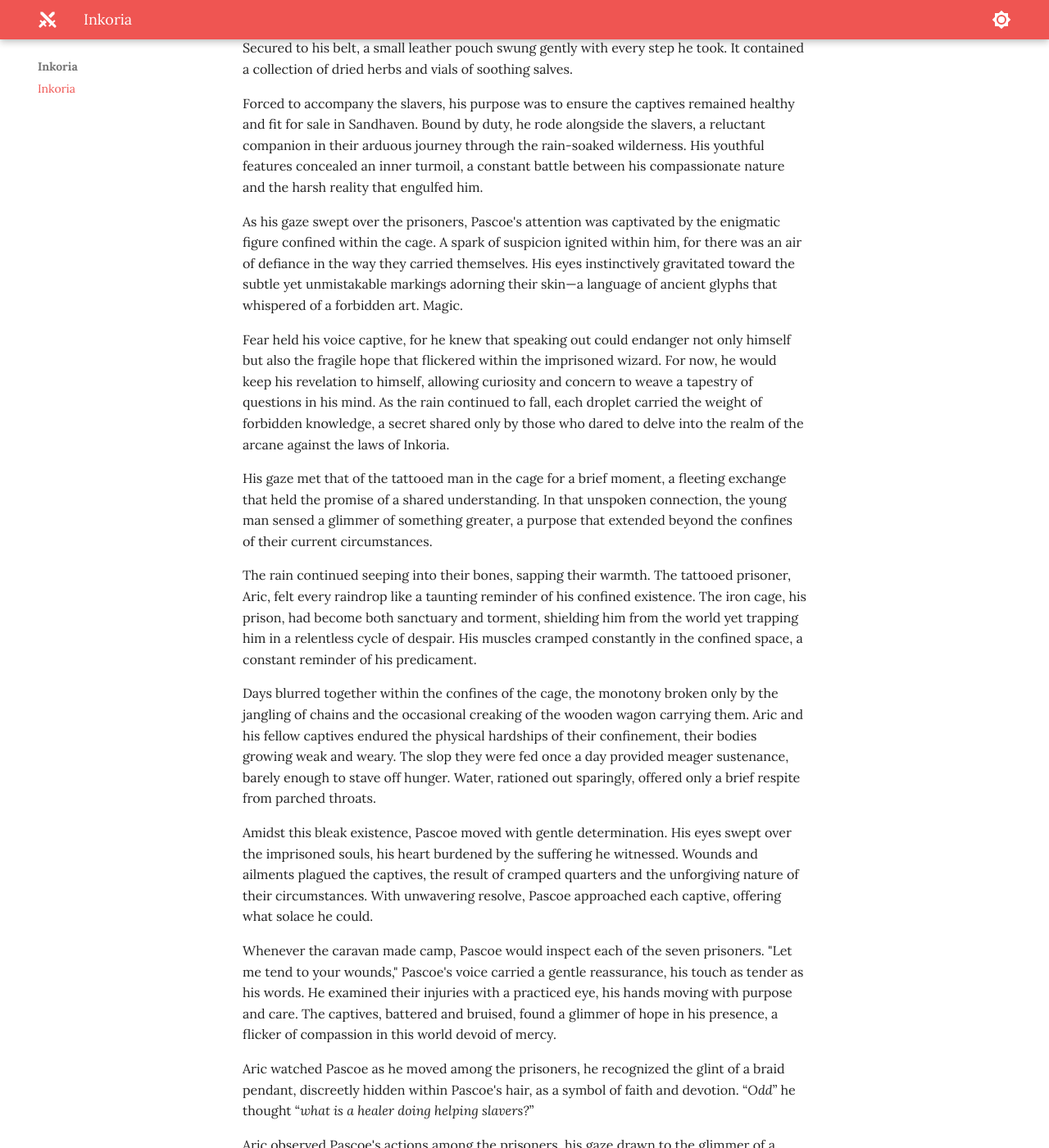
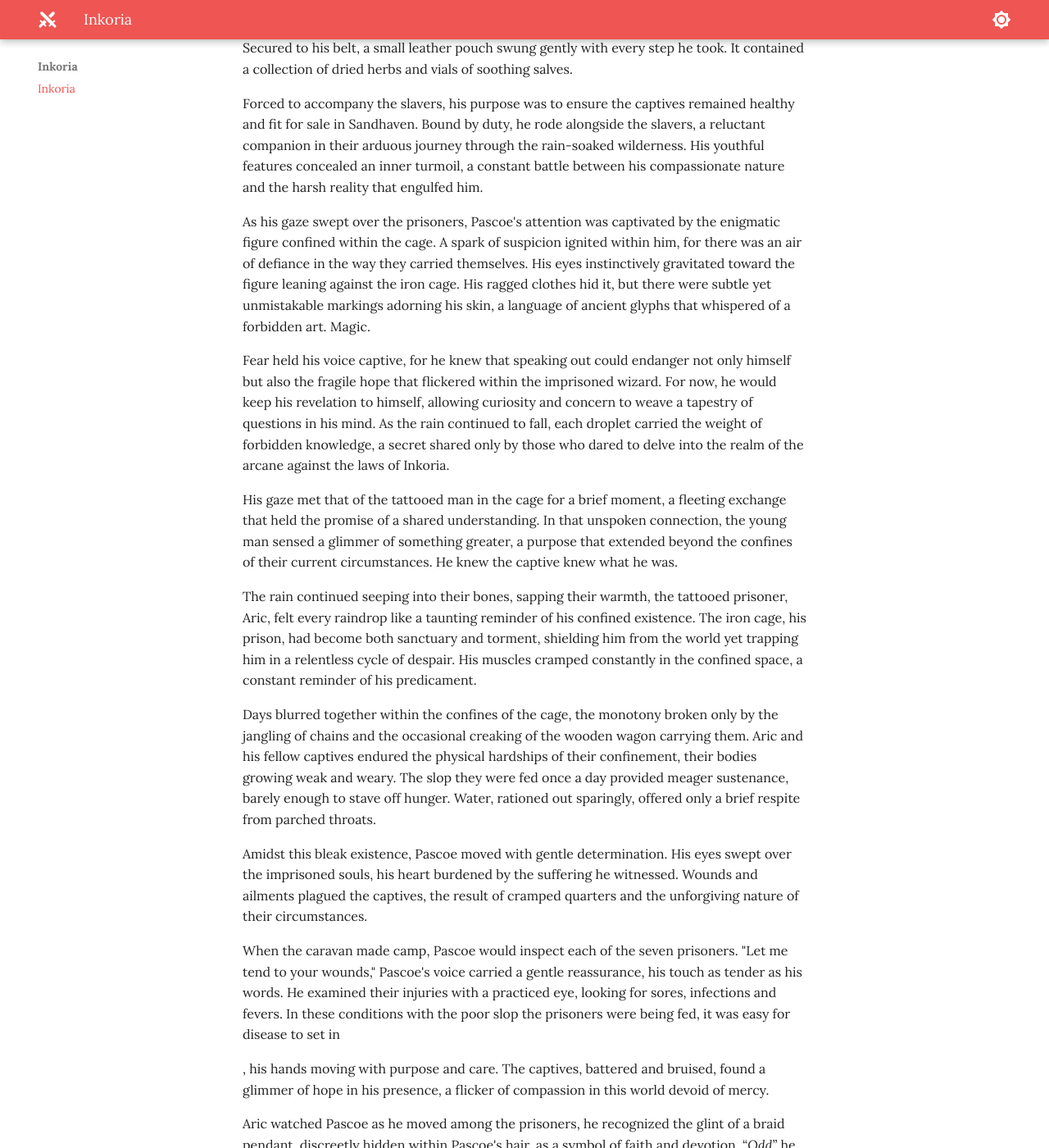
Before and after one commit to jonasmcferreira/adventures, an MkDocs documentation site: the page built from docs/inkoria/00.md, in a window 1280 px wide and 1400 px high, scrolled down 1045 px. Shown: the whole window at 82% size. Built offline with MkDocs 1.6.1 and Material for MkDocs 9.7.7, drawn with Linux system fonts in a browser that asks for light colours.

Commit message:
modified docs/inkoria/00.md

```diff
--- a/docs/inkoria/00.md
+++ b/docs/inkoria/00.md
@@ -15,21 +15,23 @@ The man's gaze softened, his features briefly illuminated by a flicker of recogn
 
 Riding a few paces behind the slavers, a young man traveled alongside them, his presence an intriguing juxtaposition in this procession of darkness. His face an expression of youthful uncertainty, his eyes darting nervously between the captives and the imposing figures leading the way. Raindrops clung to his cloak, mirroring the doubt that clung to his soul. Secured to his belt, a small leather pouch swung gently with every step he took. It contained a collection of dried herbs and vials of soothing salves.
 
-Forced to accompany the slavers, his purpose was to ensure the captives remained healthy and fit for sale in Sandhaven. Bound by duty, he rode  alongside the slavers, a reluctant companion in their arduous journey through the rain-soaked wilderness. His youthful features concealed an inner turmoil, a constant battle between his compassionate nature and the harsh reality that engulfed him.
+Forced to accompany the slavers, his purpose was to ensure the captives remained healthy and fit for sale in Sandhaven. Bound by duty, he rode alongside the slavers, a reluctant companion in their arduous journey through the rain-soaked wilderness. His youthful features concealed an inner turmoil, a constant battle between his compassionate nature and the harsh reality that engulfed him.
 
-As his gaze swept over the prisoners, Pascoe's attention was captivated by the enigmatic figure confined within the cage. A spark of suspicion ignited within him, for there was an air of defiance in the way they carried themselves. His eyes instinctively gravitated toward the subtle yet unmistakable markings adorning their skin—a language of ancient glyphs that whispered of a forbidden art. Magic.
+As his gaze swept over the prisoners, Pascoe's attention was captivated by the enigmatic figure confined within the cage. A spark of suspicion ignited within him, for there was an air of defiance in the way they carried themselves. His eyes instinctively gravitated toward the figure leaning against the iron cage. His ragged clothes hid it, but there were subtle yet unmistakable markings adorning his skin, a language of ancient glyphs that whispered of a forbidden art. Magic.
 
 Fear held his voice captive, for he knew that speaking out could endanger not only himself but also the fragile hope that flickered within the imprisoned wizard. For now, he would keep his revelation to himself, allowing curiosity and concern to weave a tapestry of questions in his mind. As the rain continued to fall, each droplet carried the weight of forbidden knowledge, a secret shared only by those who dared to delve into the realm of the arcane against the laws of Inkoria.
 
-His gaze met that of the tattooed man in the cage for a brief moment, a fleeting exchange that held the promise of a shared understanding. In that unspoken connection, the young man sensed a glimmer of something greater, a purpose that extended beyond the confines of their current circumstances.
+His gaze met that of the tattooed man in the cage for a brief moment, a fleeting exchange that held the promise of a shared understanding. In that unspoken connection, the young man sensed a glimmer of something greater, a purpose that extended beyond the confines of their current circumstances. He knew the captive knew what he was.
 
-The rain continued seeping into their bones, sapping their warmth. The tattooed prisoner, Aric, felt every raindrop like a taunting reminder of his confined existence. The iron cage, his prison, had become both sanctuary and torment, shielding him from the world yet trapping him in a relentless cycle of despair. His muscles cramped constantly in the confined space, a constant reminder of his predicament.
+The rain continued seeping into their bones, sapping their warmth, the tattooed prisoner, Aric, felt every raindrop like a taunting reminder of his confined existence. The iron cage, his prison, had become both sanctuary and torment, shielding him from the world yet trapping him in a relentless cycle of despair. His muscles cramped constantly in the confined space, a constant reminder of his predicament.
 
 Days blurred together within the confines of the cage, the monotony broken only by the jangling of chains and the occasional creaking of the wooden wagon carrying them. Aric and his fellow captives endured the physical hardships of their confinement, their bodies growing weak and weary. The slop they were fed once a day provided meager sustenance, barely enough to stave off hunger. Water, rationed out sparingly, offered only a brief respite from parched throats.
 
-Amidst this bleak existence, Pascoe moved with gentle determination. His eyes swept over the imprisoned souls, his heart burdened by the suffering he witnessed. Wounds and ailments plagued the captives, the result of cramped quarters and the unforgiving nature of their circumstances. With unwavering resolve, Pascoe approached each captive, offering what solace he could.
+Amidst this bleak existence, Pascoe moved with gentle determination. His eyes swept over the imprisoned souls, his heart burdened by the suffering he witnessed. Wounds and ailments plagued the captives, the result of cramped quarters and the unforgiving nature of their circumstances.
 
-Whenever the caravan made camp, Pascoe would inspect each of the seven prisoners. "Let me tend to your wounds," Pascoe's voice carried a gentle reassurance, his touch as tender as his words. He examined their injuries with a practiced eye, his hands moving with purpose and care. The captives, battered and bruised, found a glimmer of hope in his presence, a flicker of compassion in this world devoid of mercy.
+When the caravan made camp, Pascoe would inspect each of the seven prisoners. "Let me tend to your wounds," Pascoe's voice carried a gentle reassurance, his touch as tender as his words. He examined their injuries with a practiced eye, looking for sores, infections and fevers. In these conditions with the poor slop the prisoners were being fed, it was easy for disease to set in
+
+, his hands moving with purpose and care. The captives, battered and bruised, found a glimmer of hope in his presence, a flicker of compassion in this world devoid of mercy.
 
 Aric watched Pascoe as he moved among the prisoners, he recognized the glint of a braid pendant, discreetly hidden within Pascoe's hair, as a symbol of faith and devotion. “*Odd*” he thought “*what is a healer doing helping slavers?*”
 
```
